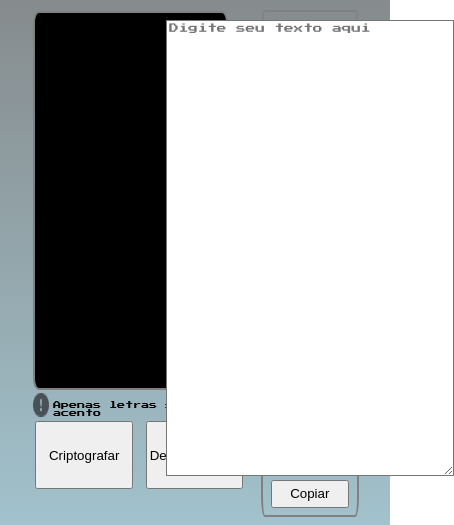
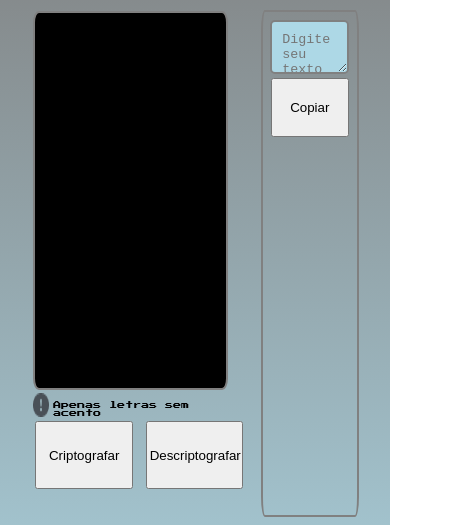
Before and after one commit to LuizFried/AluraChallenge, a plain HTML site: page index.html in a window 390 px wide. Shown: the part 107-632 px from the top of the page, 454 px wide, since content can reach past the window. Drawn offline with Linux system fonts and the light colour scheme; a web font is replaced by a local one.

Commit message:
correcao textaria responsiva

```diff
--- a/style.css
+++ b/style.css
@@ -155,15 +155,18 @@ body{
     background: transparent
 }
 
-.caixadetexto{
-    width: 18rem;
-    height: 70rem;
-    padding: 3%;
-    background: white;
-    font-family: 'Press Start 2P', system-ui;
-    font-size: 60%;
 
-
+.caixadetexto {
+    width: 100%;
+    max-width: 600px;
+    height: auto;
+    max-height: 300px;
+    padding: 10px;
+    background-color: lightblue;
+    border: 2px solid grey;
+    border-radius: 5px;
+    resize: vertical;
+    overflow: auto;
 }
 
 .copiartexto{
```
